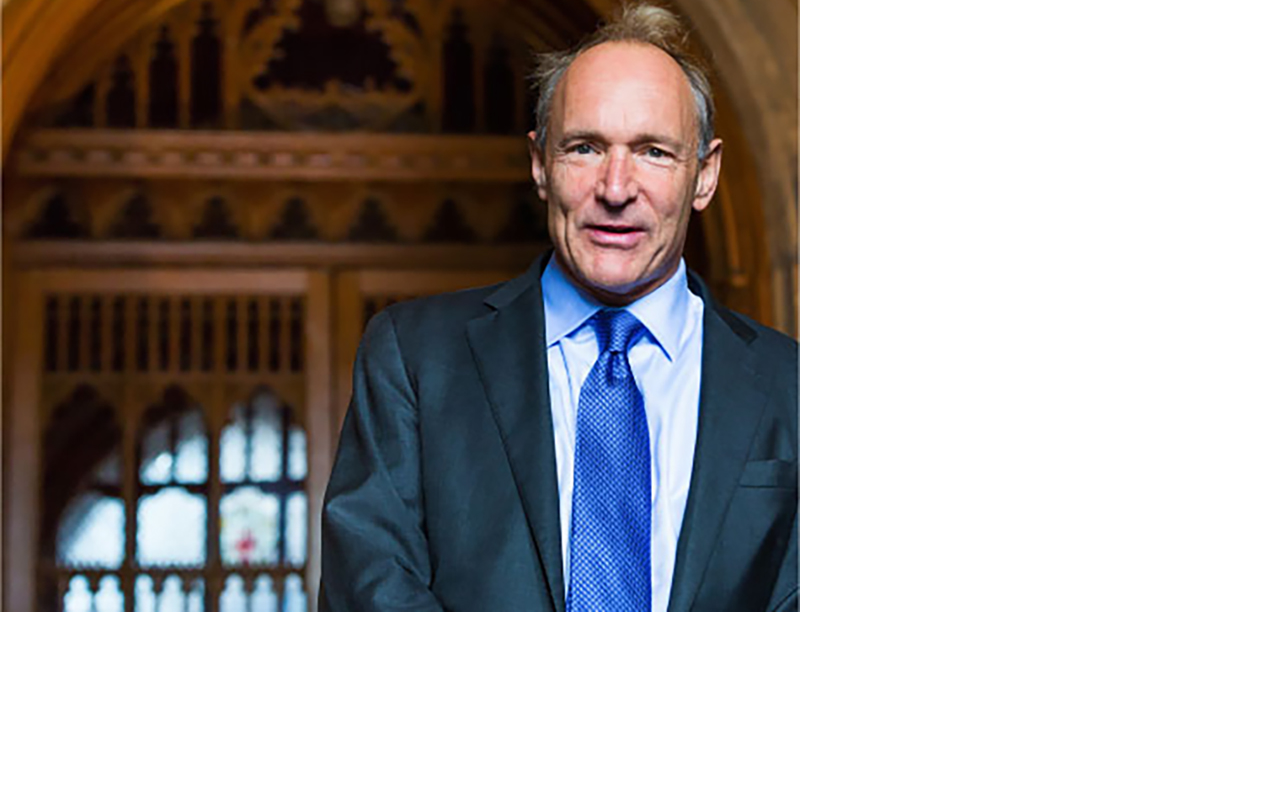
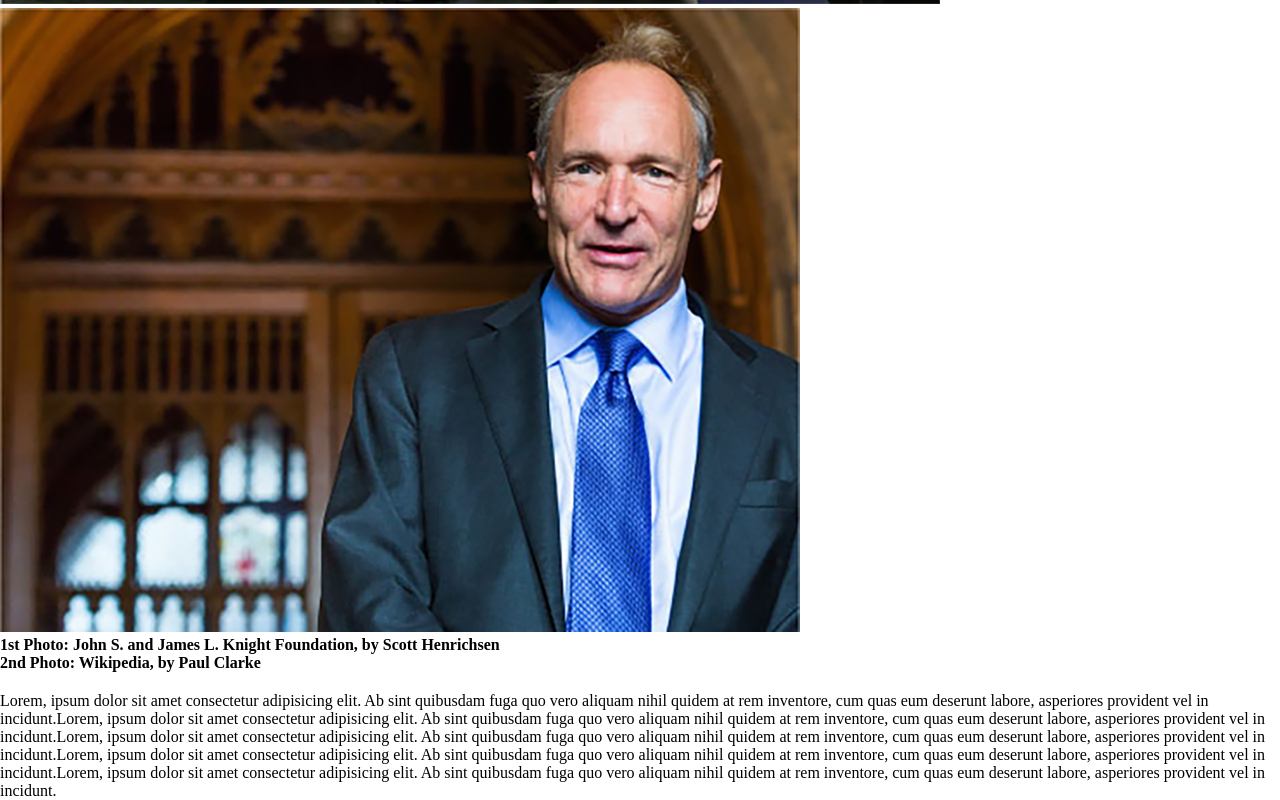
Before and after one commit to Anieb22/html-css-booleaner, a plain HTML site: page index.html in a window 1280 px wide. Shown: the part 1114-1914 px from the top of the page. Before the commit the page ends 1730 px from the top, so only its background shows below. Drawn offline with Linux system fonts and the light colour scheme.

Commit message:
aggiunto padding ai contenitori

```diff
--- a/css/articolo-booleaners.css
+++ b/css/articolo-booleaners.css
@@ -2,6 +2,14 @@
    padding: 0;
    margin: 0;
    box-sizing: border-box;
+}
+
+.contenitore{
+   width: 200px;
+}
+
+.padding-contenitore{
+   padding-top: 20px;
 }
 
 /*Classi Header*/
--- a/index.html
+++ b/index.html
@@ -25,9 +25,18 @@
             <div class="dimensione-data colore-descrizione">
                 il 10/10/2020
             </div>
-        <div>
+        <div class="padding-contenitore">
             <img src="./img/tim-1.jpg" alt="Tim Berners-Lee">
             <img src="./img/tim-2.jpg" alt="Tim Berners-Lee">
+        </div>
+        <div>
+           <strong>1st Photo: John S. and James L. Knight Foundation, by Scott Henrichsen</strong>
+        </div>
+        <div>
+           <strong>2nd Photo: Wikipedia, by Paul Clarke</strong>
+        </div>
+        <div class="padding-contenitore">
+            Lorem, ipsum dolor sit amet consectetur adipisicing elit. Ab sint quibusdam fuga quo vero aliquam nihil quidem at rem inventore, cum quas eum deserunt labore, asperiores provident vel in incidunt.Lorem, ipsum dolor sit amet consectetur adipisicing elit. Ab sint quibusdam fuga quo vero aliquam nihil quidem at rem inventore, cum quas eum deserunt labore, asperiores provident vel in incidunt.Lorem, ipsum dolor sit amet consectetur adipisicing elit. Ab sint quibusdam fuga quo vero aliquam nihil quidem at rem inventore, cum quas eum deserunt labore, asperiores provident vel in incidunt.Lorem, ipsum dolor sit amet consectetur adipisicing elit. Ab sint quibusdam fuga quo vero aliquam nihil quidem at rem inventore, cum quas eum deserunt labore, asperiores provident vel in incidunt.Lorem, ipsum dolor sit amet consectetur adipisicing elit. Ab sint quibusdam fuga quo vero aliquam nihil quidem at rem inventore, cum quas eum deserunt labore, asperiores provident vel in incidunt.
         </div>
     </main>
     <footer></footer>
```
